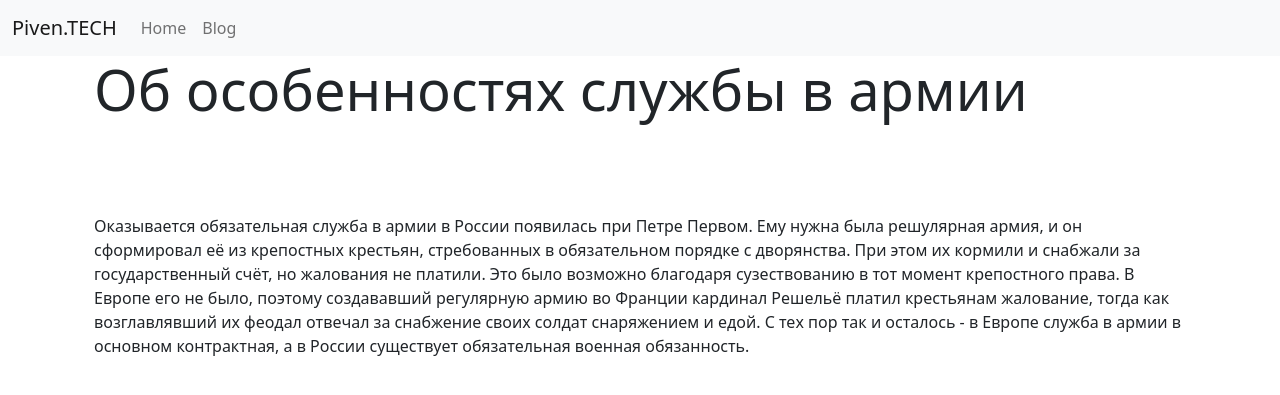
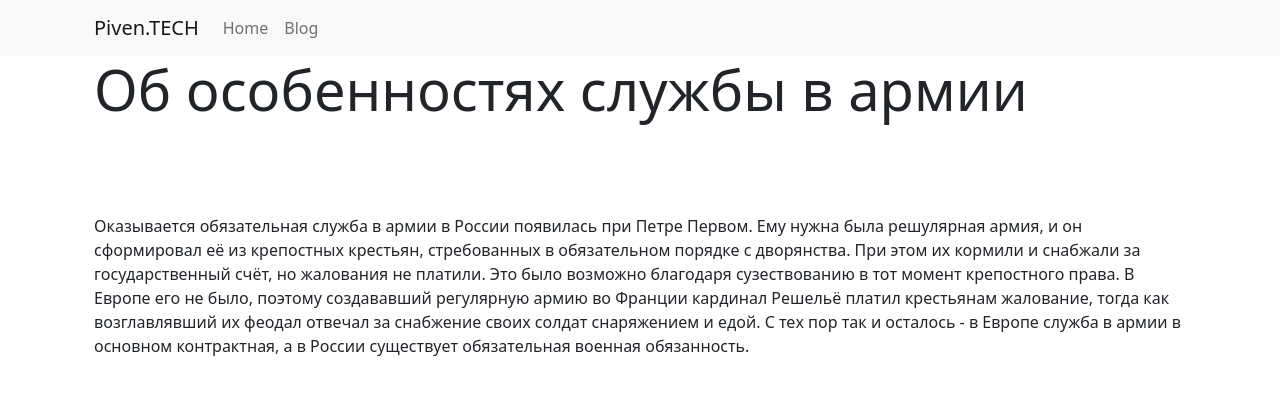
Before and after one commit to vadimpiven/vadimpiven, a Jekyll site: the page built from _posts/2020-12-28-army.md, in a window 1280 px wide. Shown: the top 395 px of the page. Built offline with Jekyll 4.4.1, drawn with Linux system fonts in a browser that asks for light colours.

Commit message:
Update default.html

```diff
--- a/_layouts/default.html
+++ b/_layouts/default.html
@@ -10,24 +10,32 @@
   </head>
 
   <body>
-    <nav class="navbar justify-content-center navbar-expand-sm navbar-light bg-light">
+    <div class="container-flex bg-light text-dark">
+      <div class="container">
+        <nav class="navbar justify-content-center navbar-expand-sm navbar-light">
           <div class="container-fluid">
+
             <a class="navbar-brand" href="/">Piven.TECH</a>
+
             <button class="navbar-toggler" type="button" data-bs-toggle="collapse" data-bs-target="#navbar" aria-controls="navbar" aria-expanded="false" aria-label="Toggle navigation">
               <span class="navbar-toggler-icon"></span>
             </button>
             <div class="collapse navbar-collapse" id="navbar">
               <ul class="navbar-nav">
+
                 <li class="nav-item">
                   <a class="nav-link" href="/">Home</a>
                 </li>
                 <li class="nav-item">
                   <a class="nav-link" href="/blog/">Blog</a>
                 </li>
+
               </ul>
             </div>
           </div>
         </nav>
+      </div>
+    </div>
 
     <div class="container">{{ content }}</div>
 
```
Lines whose indentation alone changed are shown as unchanged.
